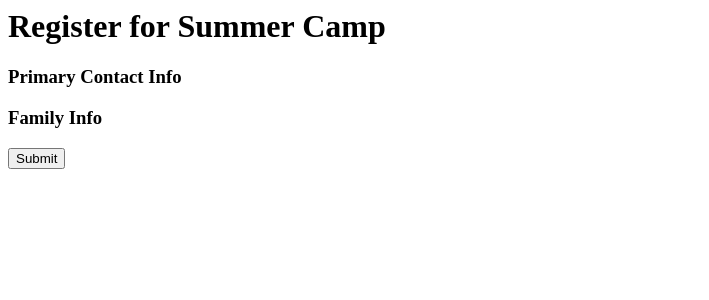
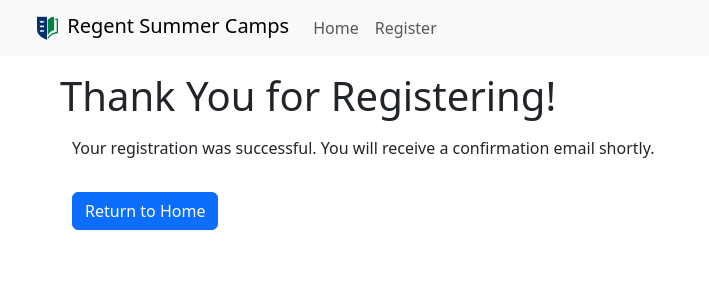
Before and after one commit to TrentenPodach/summercampsystemCSCI450, a Django app: page /success/ in a window 1280 px wide. Shown: the top 300 px of the page, without its empty margins (0-709 px from the left). Run offline with Django 4.2, Linux system fonts and the light colour scheme; some libraries are stand-ins or nearby versions.

Commit message:
Moved .gitignore to root folder and improved success html

```diff
--- a/riley test files/campreg/templates/campreg/success.html
+++ b/riley test files/campreg/templates/campreg/success.html
@@ -1,11 +1,14 @@
-<h1>Register for Summer Camp</h1>
-<form method="post">
-  {% csrf_token %}
-  <h3>Primary Contact Info</h3>
-  {{ individual_form.as_p }}
+{% extends 'layout.html' %}
 
-  <h3>Family Info</h3>
-  {{ family_form.as_p }}
+{% block title %}
+Registration Successful
+{% endblock %}
 
-  <button type="submit">Submit</button>
-</form>
+{% block header %}
+Thank You for Registering!
+{% endblock %}
+
+{% block content %}
+<p>Your registration was successful. You will receive a confirmation email shortly.</p>
+<a href="/" class="btn btn-primary mt-3">Return to Home</a>
+{% endblock %}
```
Also changed, not shown: 2 other files.
